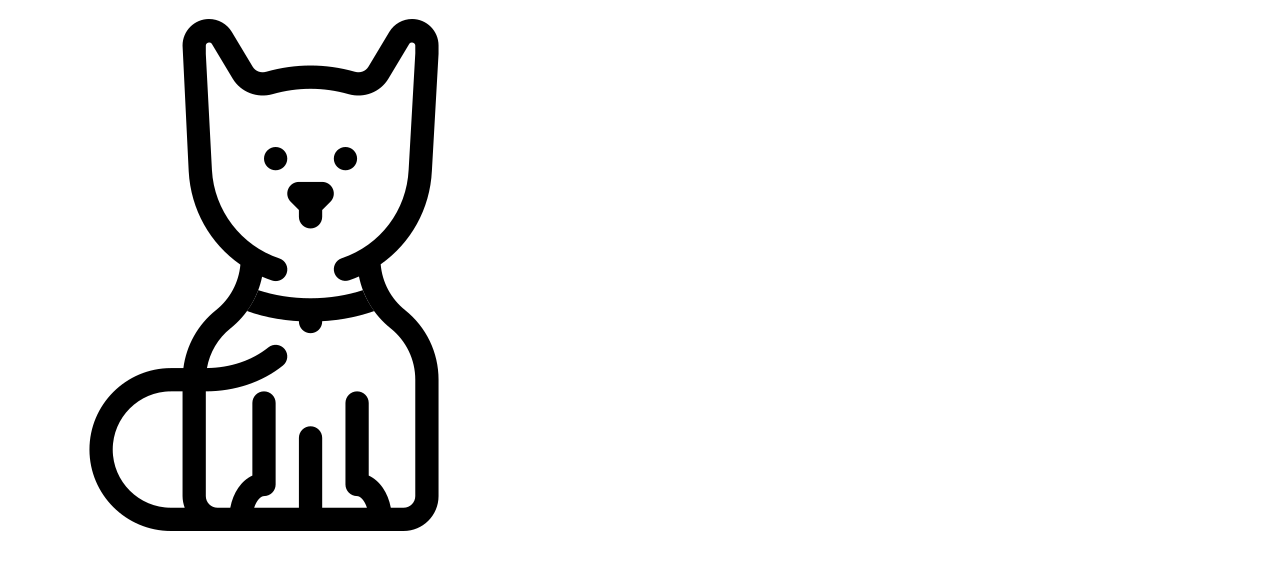
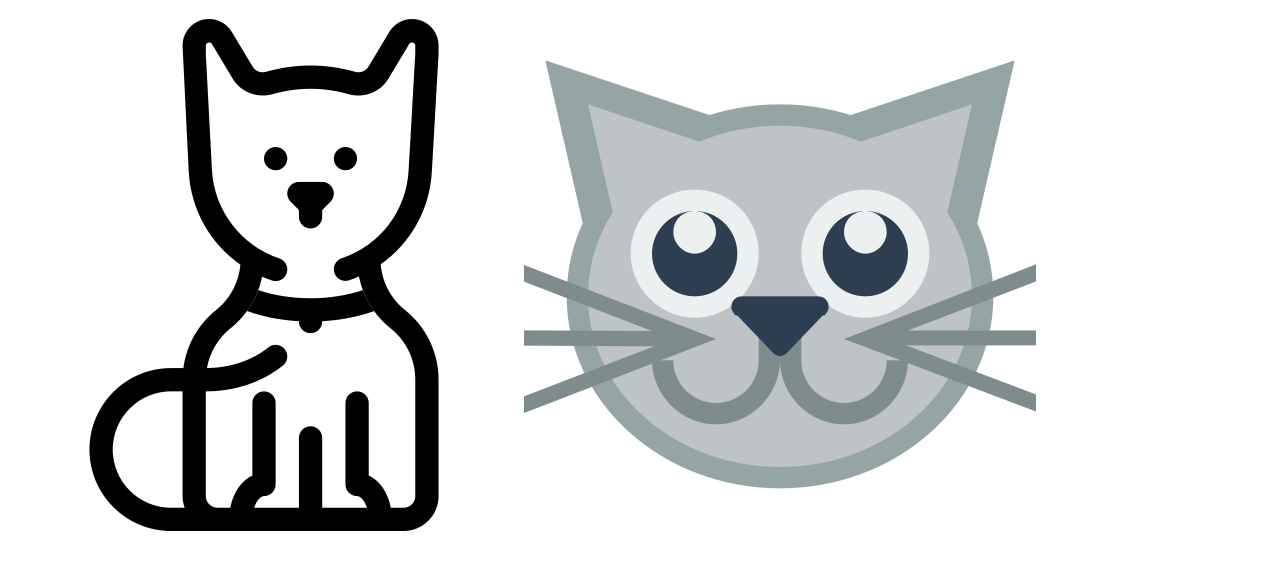
Before and after one commit to andersonncosta/testes-automatizados, a plain HTML site: page index.html in a window 1280 px wide. Shown: the part 61-630 px from the top of the page. Drawn offline with Linux system fonts and the light colour scheme.

Commit message:
add-gato-2

```diff
--- a/index.html
+++ b/index.html
@@ -7,5 +7,6 @@
 <body>
 <h1>Perfil #catsoninstagram</h1>
 <img src="imagens/Gato.png" />
+<img src="imagens/Gato_2.png">
 </body>
 </html
```
Also changed, not shown: imagens/Gato_2.png (added).
